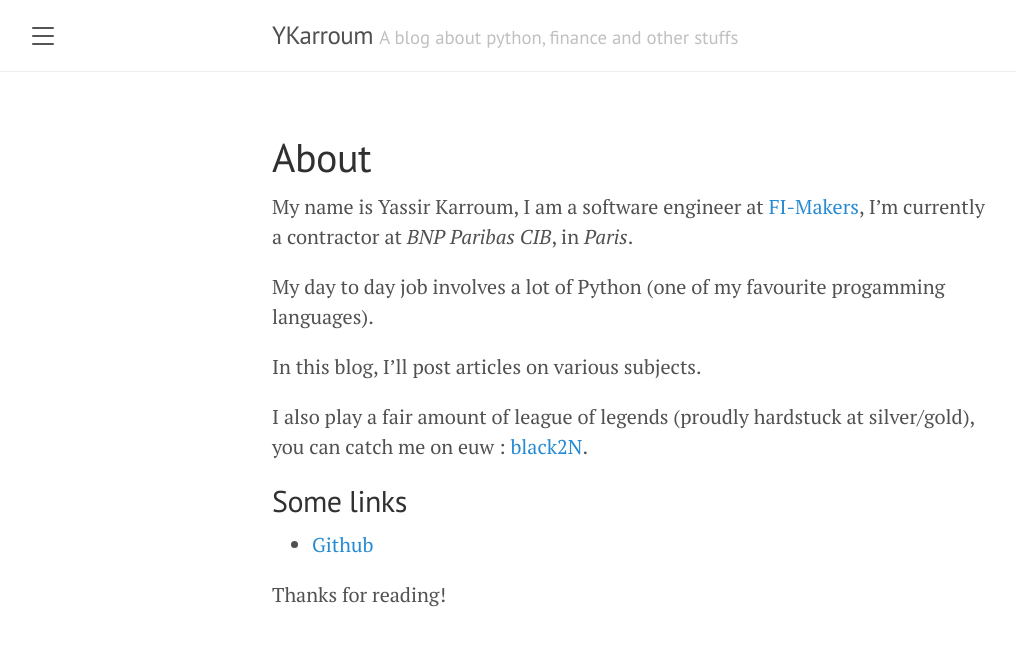
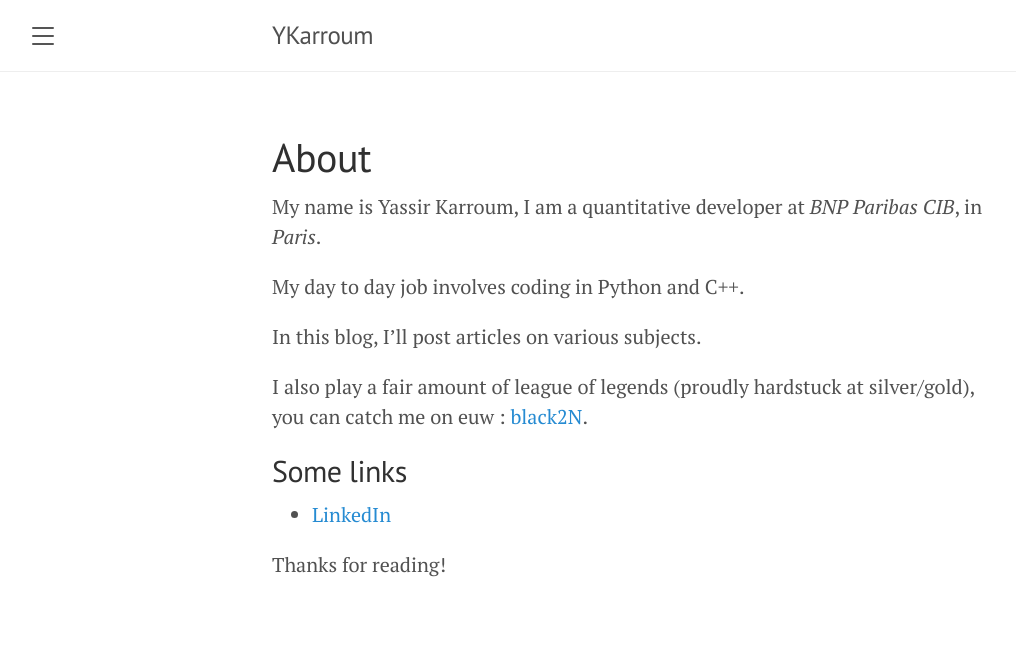
Before and after one commit to ukarroum/ykarroum-blog, a Jekyll site: the page built from blog/about.md, in a window 1280 px wide. Shown: the top 646 px of the page, without its empty margins (8-1024 px from the left). Built offline with Jekyll 4.4.1, drawn with Linux system fonts in a browser that asks for light colours.

Commit message:
updated bio and did some cleaning

```diff
--- a/blog/_config.yml
+++ b/blog/_config.yml
@@ -1,7 +1,7 @@
 # Setup
 title:               YKarroum
-tagline:             'A blog about python, finance and other stuffs'
-description:         '<img style="border-radius: 50%" src="/public/img/yassir_small.jpg" /> Just another random blog, where a software engineer talks about python, finance, developpement and other things.'
+#tagline:             'Another personal blog'
+description:         '<img style="border-radius: 50%" src="/public/img/yassir_small.jpg" /> Just another personal blog, where I write about python, c++ and other stuff.'
 url:                 http://ykarroum.com
 baseurl:             ''
 paginate:            5
--- a/blog/_includes/sidebar.html
+++ b/blog/_includes/sidebar.html
@@ -25,7 +25,6 @@
       {% endif %}
     {% endfor %}
 
-    <a class="sidebar-nav-item" href="https://github.com/ukarroum">My GitHub</a>
   </nav>
 
   <div class="sidebar-item">
--- a/blog/about.md
+++ b/blog/about.md
@@ -3,9 +3,9 @@ layout: page
 title: About
 ---
 
-My name is Yassir Karroum, I am a software engineer at [FI-Makers](https://fi-makers.devoteam.com/), I'm currently a contractor at *BNP Paribas CIB*, in _Paris_.
+My name is Yassir Karroum, I am a quantitative developer at *BNP Paribas CIB*, in _Paris_.
 
-My day to day job involves a lot of Python (one of my favourite progamming languages).
+My day to day job involves coding in Python and C++.
 
 In this blog, I'll post articles on various subjects.
 
@@ -13,6 +13,6 @@ I also play a fair amount of league of legends (proudly hardstuck at silver/gold
 
 ## Some links
 
-* [Github](https://github.com/ukarroum)
+* [LinkedIn](https://www.linkedin.com/in/yassir-karroum-283290118/)
 
 Thanks for reading!
```
